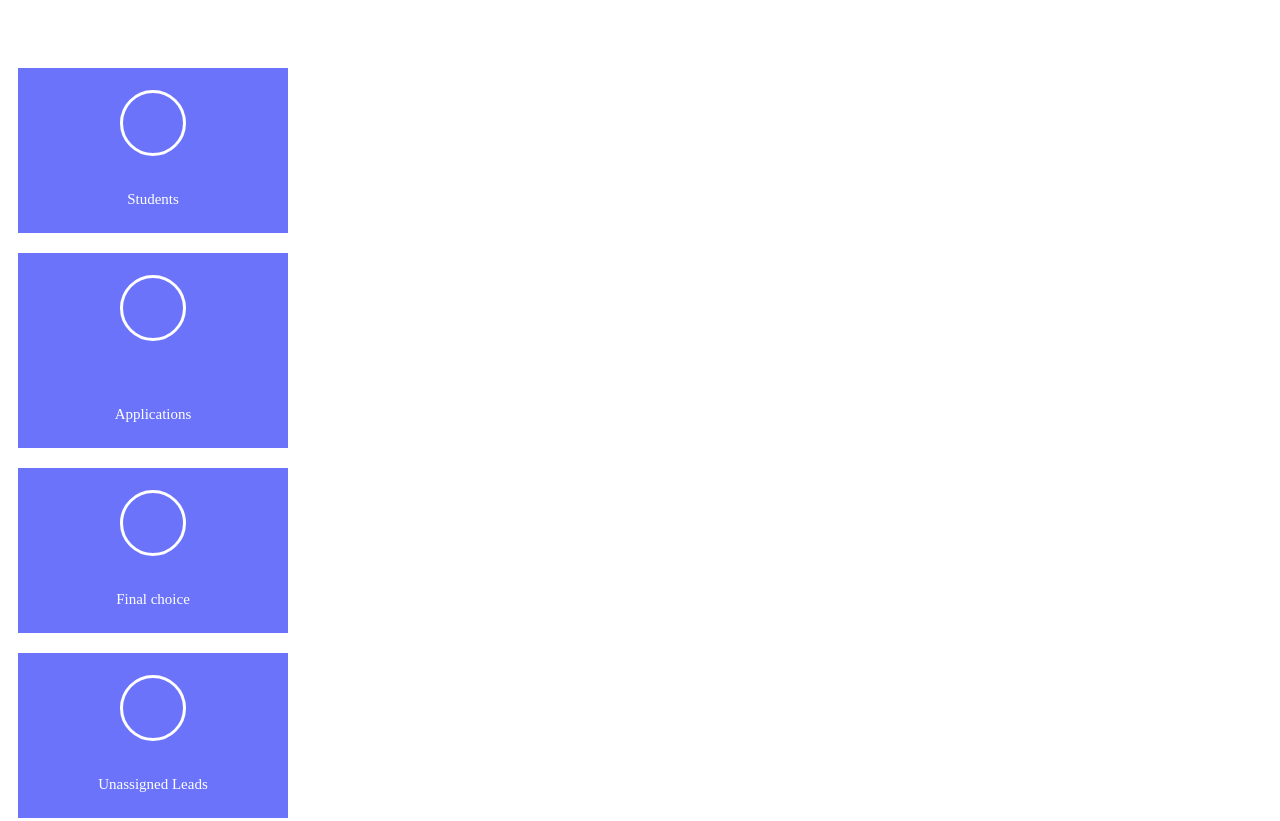
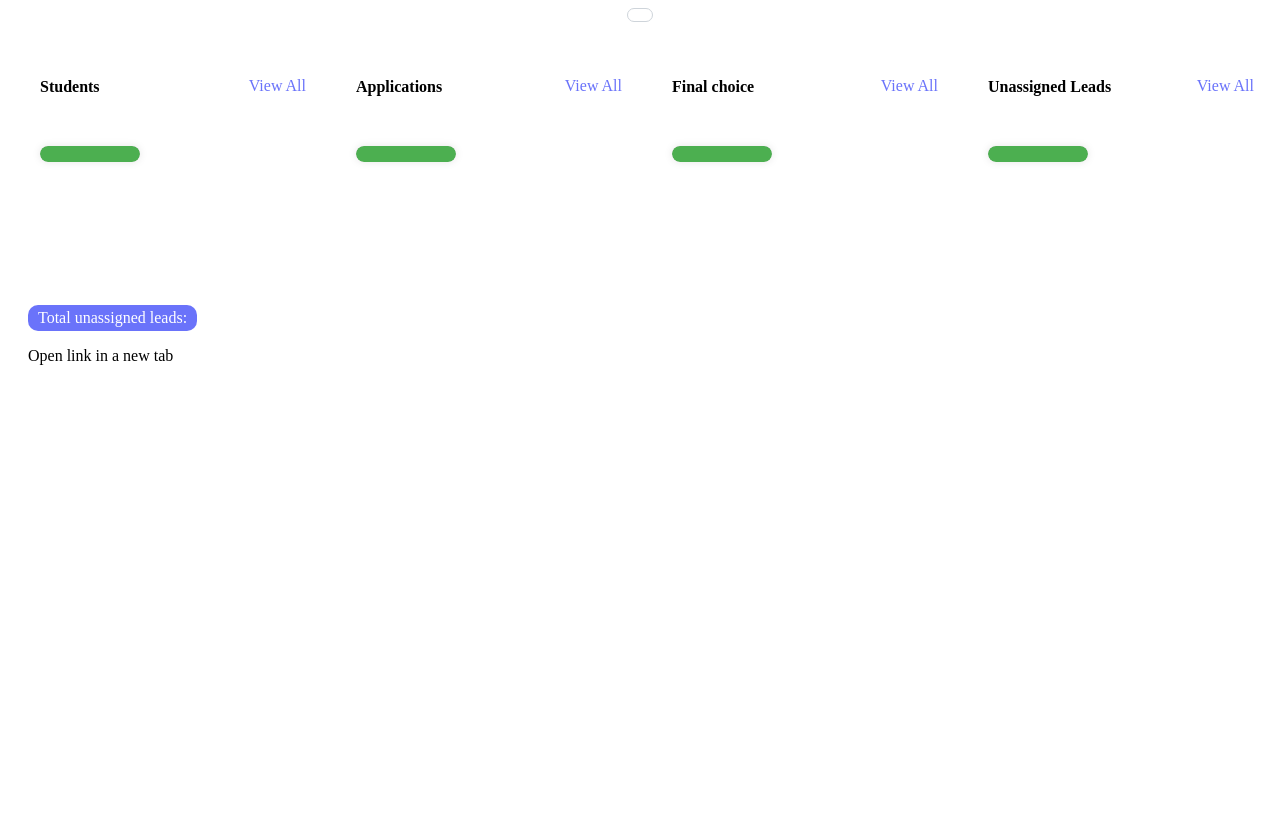
Before and after one commit to sam-echoapps/Uniwatcher-New, a website: page src/js/views/dashboard.html in a window 1280 px wide. Shown: the top 821 px of the page. After the commit the page ends 800 px from the top, so only its background shows below. Drawn offline with Linux system fonts and the light colour scheme.

Commit message:
UI Changes Commit

```diff
--- a/src/css/app.css
+++ b/src/css/app.css
@@ -91,7 +91,7 @@ oj-drawer-layout {
 }
 
 .oj-drawer-layout-main-content{
-  background-color: #f2f4f4;
+  background-color: #ebeef2;
 }
 
 .oj-web-applayout-max-width{
--- a/src/css/dashboard.css
+++ b/src/css/dashboard.css
@@ -94,3 +94,24 @@ oj-button .oj-button-button .oj-button-label .oj-button-text{
 ul .oj-selected{
     color: #f0f0f0 !important;
 }
+
+/* Adjust the appearance of the oj-select-single */
+.yeardropdown {
+    display: inline-block;
+    padding: 0.375rem 0.75rem;
+    font-size: 1rem;
+    line-height: 1.5;
+    border: 1px solid #ced4da;
+    border-radius: 1.5rem;
+    background-color: #ffffff;
+    color: white;
+    transition: background-color 0.15s ease-in-out, border-color 0.15s ease-in-out, box-shadow 0.15s ease-in-out; /* Add transition effects */
+}
+
+  /* Optional: Hover and focus styles */
+  .yeardropdown:hover,
+  .yeardropdown:focus {
+    border-color: #6c757d;
+    outline: 0;
+    background-color: #ffffff !important;
+  }
--- /dev/null
+++ b/src/css/dashboardUI.css
@@ -0,0 +1,118 @@
+.gallery *,
+.gallery *:before,
+.gallery *:after{
+  -moz-box-sizing:border-box;
+  -webkit-box-sizing:border-box;
+  box-sizing:border-box;
+}
+
+
+
+.gallery{
+  display:block;
+  width:100%;
+  margin:0 auto;
+  overflow:hidden;
+  /*max-width:960px */;
+  max-width:auto;
+}
+
+.gallery .tile{
+  display:block;
+  width:100%;
+  padding:0 0.5em 0.5em 0;
+}
+
+.gallery .tile .post{
+  /* this is the content box; what follows is purely cosmetic */
+  background-color:#ffffff;
+  color:#000000;
+  text-align:top;
+  padding:1em 2em;
+  border-radius: 10px;
+  display: flex;
+  flex-direction: column;
+  height: 150px;
+  position: relative;
+
+}
+
+
+ .link-container {
+    position: absolute;
+    top: 15px;
+    right: 10px;
+  }
+
+.link-container a {
+    display: flex;
+    align-items: center;
+    color: #6a73fa;
+    text-decoration: none; /* Remove underline */
+  }
+
+ .link-container a:hover {
+    text-decoration: underline; /* Underline on hover */
+  }
+
+
+
+.indicator-container .indicator-window {
+    width: 100px;
+    height: 16px;
+    background-image: linear-gradient(0deg, #e0e0e0, #c8c8c8);
+    border-radius: 8px; /* Rounded corners */
+    margin-right: 1em;
+    margin-top: 2em;
+    padding: 0;
+    display: block;
+    position: relative;
+    overflow: hidden;
+    box-shadow: 0 0 8px rgba(0, 0, 0, 0.1); /* Soft shadow for depth */
+  }
+
+  .indicator-container .indicator-window > span {
+    display: block;
+    height: 100%;
+    background-color: #4CAF50; /* Default color */
+    border-radius: 8px; /* Match container's border radius */
+    transition: width 0.3s ease-in-out; /* Smooth width transition */
+  }
+
+  .indicator-container.ok .indicator-window > span {
+    background-color: #4CAF50; /* Green for 'ok' state */
+  }
+
+
+
+
+@media screen and (min-width:480px){
+  .gallery .tile{
+    width:50%;
+    float:left;
+  }
+  .gallery .tile.wide,
+  .gallery .tile.full{
+    width:100%;
+  }
+}
+
+@media screen and (min-width:720px){
+  .gallery .tile{
+    width:33.333%;
+    float:left;
+  }
+  .gallery .tile.wide{
+    width:66.667%;
+  }
+}
+
+@media screen and (min-width:960px){
+  .gallery .tile{
+    width:25%;
+    float:left;
+  }
+  .gallery .tile.wide{
+    width:50%;
+  }
+}
--- a/src/js/views/dashboard.html
+++ b/src/js/views/dashboard.html
@@ -1,13 +1,14 @@
 <link rel="stylesheet" href="../../css/dashboard.css">
+<link rel="stylesheet" href="../../css/dashboardUI.css">
 
 <div class="">
     <div class="oj-flex dashboard">
         <div class="year-data oj-flex">
-            <oj-select-single id="select" label-hint="Select the year to see the data" label-edge="inside"
-                class="oj-form-control-max-width-md" data="[[yearsDp]]" value="{{selectYear}}" on-value-changed="[[yearChanged]]"></oj-select-single>
+            <oj-select-single id="select"  label-hint="Select the year to see the data" label-edge="inside"
+                class="oj-form-control-max-width-md yeardropdown" data="[[yearsDp]]" value="{{selectYear}}" on-value-changed="[[yearChanged]]"></oj-select-single>
         </div>
 
-        <div class="oj-flex" id="year-data-set">
+ <!--        <div class="oj-flex" id="year-data-set">
             <oj-action-card id="1" on-oj-action="[[cardAction]]" class="year-data-set oj-sm-padding-2x demo-card-content">
                 <p class="num"><oj-bind-text value="[[studentsCount]]"></oj-bind-text></p>
                 <p>Students</p>
@@ -24,8 +25,82 @@
                 <p class="num"><oj-bind-text value="[[unassignedLeadsCount]]"></oj-bind-text></p>
                 <p>Unassigned Leads</p>
             </oj-action-card>
-        </div>
+        </div> -->
     </div>
+
+
+ <!-- Widget Style 1 Start -->
+     <div class="gallery">
+         <div class="tile">
+             <div class="post">
+                 <b>Students</b><br><oj-bind-text value="[[studentsCount]]"></oj-bind-text>
+                 <div class="link-container">
+                    <a class="link" id="1" on-click="[[cardAction]]">
+                        View All
+                      <i class="fas fa-arrow-right arrow-icon"></i>
+                    </a>
+                </div>
+                <div class="indicator-container ok">
+                    <div class="indicator-window">
+                      <span></span>
+                    </div>
+                  </div>
+              </div>
+         </div>
+         <div class="tile">
+             <div class="post">
+            <b>Applications</b><br><oj-bind-text value="[[applicationCount]]"></oj-bind-text>
+            <div class="link-container">
+                <a class="link" id="2" on-click="[[cardAction]]">
+                    View All
+                  <i class="fas fa-arrow-right arrow-icon"></i>
+                </a>
+            </div>
+            <div class="indicator-container ok">
+                <div class="indicator-window">
+                  <span></span>
+                </div>
+              </div>
+            </div>
+         </div>
+         <div class="last-four">
+             <div class="tile">
+                 <div class="post">
+                <b>Final choice</b><br><oj-bind-text value="[[finalchoicedCount]]"></oj-bind-text>
+                <div class="link-container">
+                    <a class="link" id="3" on-click="[[cardAction]]">
+                        View All
+                      <i class="fas fa-arrow-right arrow-icon"></i>
+                    </a>
+                </div>
+                <div class="indicator-container ok">
+                    <div class="indicator-window">
+                      <span></span>
+                    </div>
+                  </div>
+                </div>
+             </div>
+             <div class="tile">
+                 <div class="post">
+                <b>Unassigned Leads</b><br><oj-bind-text value="[[unassignedLeadsCount]]"></oj-bind-text>
+                <div class="link-container">
+                    <a class="link" id="4" on-click="[[cardAction]]">
+                        View All
+                      <i class="fas fa-arrow-right arrow-icon"></i>
+                    </a>
+                </div>
+                <div class="indicator-container ok">
+                    <div class="indicator-window">
+                      <span></span>
+                    </div>
+                  </div>
+                </div>
+             </div>
+         </div>
+     </div>
+
+
+<!-- Widget Style 1 End -->
 
     <div style="background-color: #fff; padding: 20px; border-radius: 10px;">
         <div id="tabbardemo" class="dashboard">
```
Also changed, not shown: src/js/viewModels/dashboard.js (+11 -0 lines), src/js/views/unAssigned.html (+1 -1 lines).
